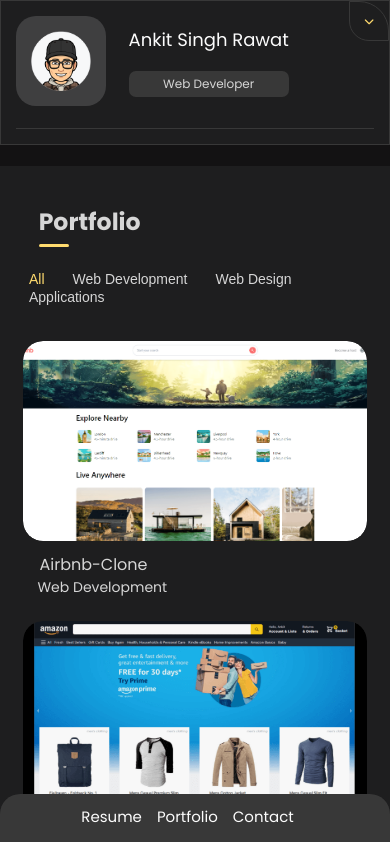
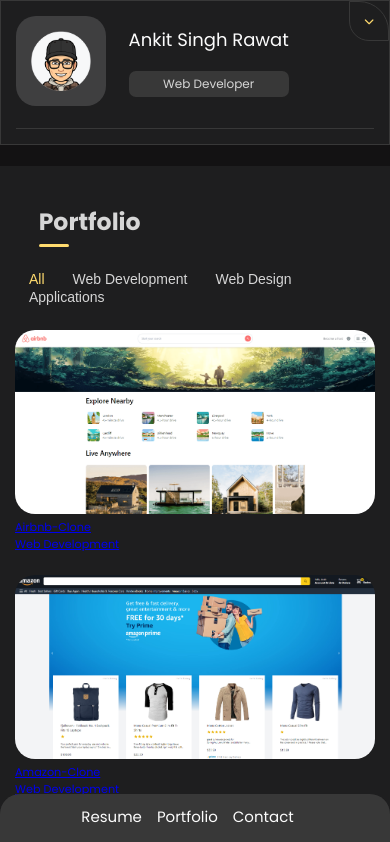
Before and after one commit to ankitt01/Resume, a React (Create React App) app: page /portfolio in a window 390 px wide. Shown: the top 842 px of the page. Built offline with nearby package versions, Linux system fonts and the light colour scheme.

Commit message:
making specific project page for all projects

```diff
--- /dev/null
+++ b/src/App.css
@@ -0,0 +1,84 @@
+@import url("https://fonts.googleapis.com/css2?family=Poppins:wght@400;500;600;700&display=swap");
+* {
+  margin: 0;
+  padding: 0;
+  -webkit-box-sizing: border-box;
+          box-sizing: border-box;
+}
+
+::-moz-selection {
+  color: #FFDB6E;
+}
+
+::selection {
+  color: #FFDB6E;
+}
+
+html {
+  scroll-behavior: smooth;
+  font-size: 62.5%;
+}
+
+.Loading {
+  width: 100%;
+  height: 100%;
+  display: -webkit-box;
+  display: -ms-flexbox;
+  display: flex;
+  -webkit-box-pack: center;
+      -ms-flex-pack: center;
+          justify-content: center;
+  -webkit-box-align: center;
+      -ms-flex-align: center;
+          align-items: center;
+}
+
+body {
+  font-family: 'Poppins', sans-serif;
+  background-color: #131213;
+  color: #D6D6D6;
+  font-size: 2.1rem;
+}
+
+.App {
+  display: -ms-grid;
+  display: grid;
+  -ms-grid-columns: 1fr;
+      grid-template-columns: 1fr;
+  grid-gap: 1em;
+  position: relative;
+}
+
+@media (min-width: 550px) {
+  .App {
+    margin: 4vw;
+  }
+}
+
+@media (min-width: 768px) {
+  .App {
+    margin: 7vw;
+  }
+}
+
+@media (min-width: 1260px) {
+  .App {
+    width: 80%;
+    margin: 5vw 0;
+    margin-inline: auto;
+    -ms-grid-columns: 300px auto;
+        grid-template-columns: 300px auto;
+    grid-gap: 2em;
+  }
+}
+
+@media (min-width: 1500px) {
+  .App {
+    width: 70%;
+  }
+}
+
+.mapp {
+  background-color: #fff;
+}
+/*# sourceMappingURL=App.css.map */
--- a/src/components/PersonalInfo.js
+++ b/src/components/PersonalInfo.js
@@ -39,7 +39,7 @@ function PersonalInfo() {
         </div>
 
         <div className="down-arrow" onClick={toggleContacts}>
-            <i class="fas fa-chevron-down"></i>
+            <i className="fas fa-chevron-down"></i>
         </div>
 
         <div className='contacts-container'>
@@ -47,7 +47,7 @@ function PersonalInfo() {
                 <div className="tiles">
                     <div className="contact">
                         <div className="icon">
-                            <i class="far fa-envelope"></i>
+                            <i className="far fa-envelope"></i>
                         </div>
                         <div>
                             <h3 className="label">EMAIL</h3>
@@ -56,7 +56,7 @@ function PersonalInfo() {
                     </div>
                     <div className="contact">
                         <div className="icon">
-                            <i class="fas fa-phone-alt"></i>
+                            <i className="fas fa-phone-alt"></i>
                         </div>
                         <div>
                             <h3 className="label">PHONE</h3>
@@ -65,7 +65,7 @@ function PersonalInfo() {
                     </div>
                     <div className="contact">
                         <div className="icon">
-                            <i class="fas fa-map-marker-alt"></i>
+                            <i className="fas fa-map-marker-alt"></i>
                         </div>
                         <div>
                             <h3 className="label">LOCATION</h3>
@@ -75,9 +75,9 @@ function PersonalInfo() {
                 </div>
 
                 <div className="social-icons">
-                <a target="_blank" href="https://www.linkedin.com/in/ankit-singh-rawat-7aa399190/"><i class="fa-brands fa-linkedin-in"></i></a>
-                <a target="_blank" href="https://www.instagram.com/an.kitt_"><i class="fab fa-instagram"></i></a>
-                <a target="_blank" href="https://github.com/ankitt01"><i class="fab fa-github"></i></a>
+                <a target="_blank" href="https://www.linkedin.com/in/ankit-singh-rawat-7aa399190/"><i className="fa-brands fa-linkedin-in"></i></a>
+                <a target="_blank" href="https://www.instagram.com/an.kitt_"><i className="fab fa-instagram"></i></a>
+                <a target="_blank" href="https://github.com/ankitt01"><i className="fab fa-github"></i></a>
                 </div>
             </div>}
 
--- a/src/components/Project.js
+++ b/src/components/Project.js
@@ -1,43 +1,21 @@
-import {useState, useEffect} from 'react'
 import './styles/Portfolio.scss'
 import { motion } from 'framer-motion'
 import { NavLink } from "react-router-dom";
 
 const Project = ({project}) => {
-  const [showDetail, setShowDetail] = useState(false)
-
-  useEffect(() => {
-    console.log(showDetail)
-    console.log(project.title)
-  }, [showDetail])
 
   return (
     <motion.div layout animate={{opacity:1}} initial={{opacity:0}} exit={{opacity:0}}>
-      <div className="navlink" activeClassName="active">
-        <div className='project'>
-          <div className='img-container'>
-            <img onClick={() => setShowDetail(true)} src={`/images/${project.img}`} alt="" />
-          </div>
-          <p className='project-title'>{project.title}</p>
-          <p className='project-category'>{project.category}</p>
-
-
-          { showDetail &&
-            <div className='project-description '>
-              <div>
-                <img onClick src={`/images/${project.img}`} alt="" />
-                <button>Github</button>
-                <button>Project</button>
-              </div>
-              <div className='desc'>
-                <h1>{project.title}</h1>
-                <p>{project.desc}</p>
-                {project.tech.map((tech) => (<button>{tech}</button>))}
-              </div>
-            </div>
-          }
+      <NavLink className="" exact to={{
+        pathname: `/${project.title}`,
+        state: {project: project}
+      }}  activeClassName="active">
+        <div className='img-container'>
+          <img  src={`/images/${project.img}`} alt="" />
         </div>
-      </div>
+        <p className='project-title'>{project.title}</p>
+        <p className='project-category'>{project.category}</p>
+      </NavLink>
     </motion.div>
   )
 }
--- a/src/components/ProjectDetail.js
+++ b/src/components/ProjectDetail.js
@@ -1,13 +1,19 @@
 import React from 'react'
 import {useParams} from "react-router-dom";
+import { useLocation } from 'react-router-dom/cjs/react-router-dom.min';
 
-const ProjectDetail = () => {
+const ProjectDetail = (props) => {
     const {title} = useParams()
-    const projectDesc = [];
+    const {project} = useLocation().state;
   return (
     <div className='parent_container'>
       <h1 className='title'>Portfolio</h1>
       {title}
+      <div className='img'>
+          <img  src={`/images/${project.img}`} alt="" />
+        </div>
+        <p className='project-title'>{project.title}</p>
+        <p className='project-category'>{project.category}</p>
     </div>
   )
 }
--- a/src/components/styles/Portfolio.scss
+++ b/src/components/styles/Portfolio.scss
@@ -23,6 +23,7 @@ $color-gradient-border-gray: linear-gradient(135deg, #404040 0%, rgba(64, 64, 64
 .projects {
     width: 100%;
     display: grid;
+    grid-gap: 2em;
     grid-template-columns: 1fr;
     margin-top: 2em;
     @media (min-width: 768px) {
@@ -34,6 +35,7 @@ $color-gradient-border-gray: linear-gradient(135deg, #404040 0%, rgba(64, 64, 64
     img {
         width: 100%;
         height: 100%;
+        border-radius: 20px;
     }
     .project {
         overflow: hidden;
@@ -43,12 +45,12 @@ $color-gradient-border-gray: linear-gradient(135deg, #404040 0%, rgba(64, 64, 64
             margin-bottom: 1em;
             overflow: hidden;
             border-radius: 2rem;
-            height: 200px;
+            height: 400px;
             display: flex;
             align-items: center;
             justify-content: center;
             img {
-                width: 100%;
+                // width: 100%;
                 height: 100%;
                 border-radius: 2rem;
                 transition: 250ms ease;
@@ -74,20 +76,57 @@ $color-gradient-border-gray: linear-gradient(135deg, #404040 0%, rgba(64, 64, 64
 
         .project-description {
             position: absolute;
+            z-index: 99;
             display: grid;
             grid-gap: 20px;
+            border-radius: 12px;
             justify-content: center;
             align-content: center;
-            padding: 3em;
-            background-color: black;
+            padding: 5em 3em;
+            background-color: $light-light-dark;
             color: white;
-            top: 0;
+            top: 100px;
+            left: 0;
             width: 100%;
-            height: 400px;
             grid-template-columns: 1fr 1fr;
             img {
                 width: 100%;
                 height: 200px;
+                margin-bottom: 1em;
+            }
+            .img-box {
+                padding: 0 2em;
+                button {
+                    border-radius: 4px;
+                    border: none;
+                    margin-right: 1em;
+                    padding: 0.5em 0.8em;
+                }
+            }
+            .desc {
+                position: relative;
+                .close {
+                    position: absolute;
+                    top: -43px;
+                    right: -29px;
+                    border: 1px solid ;
+                    cursor: pointer;
+                    &:hover {
+                        background-color: rgb(201, 198, 198);
+                    }
+                }
+                button {
+                    border-radius: 4px;
+                    border: none;
+                    margin-right: 1em;
+                    padding: 0.5em 0.8em;
+                }
+                h1 {
+                    margin-bottom: 1em;
+                }
+                p {
+                    margin-bottom: 2em;
+                }
             }
         }
     }
```
Also changed, not shown: public/images/amazon.PNG, 1 other file (tests, documents, lock files or other folders).
